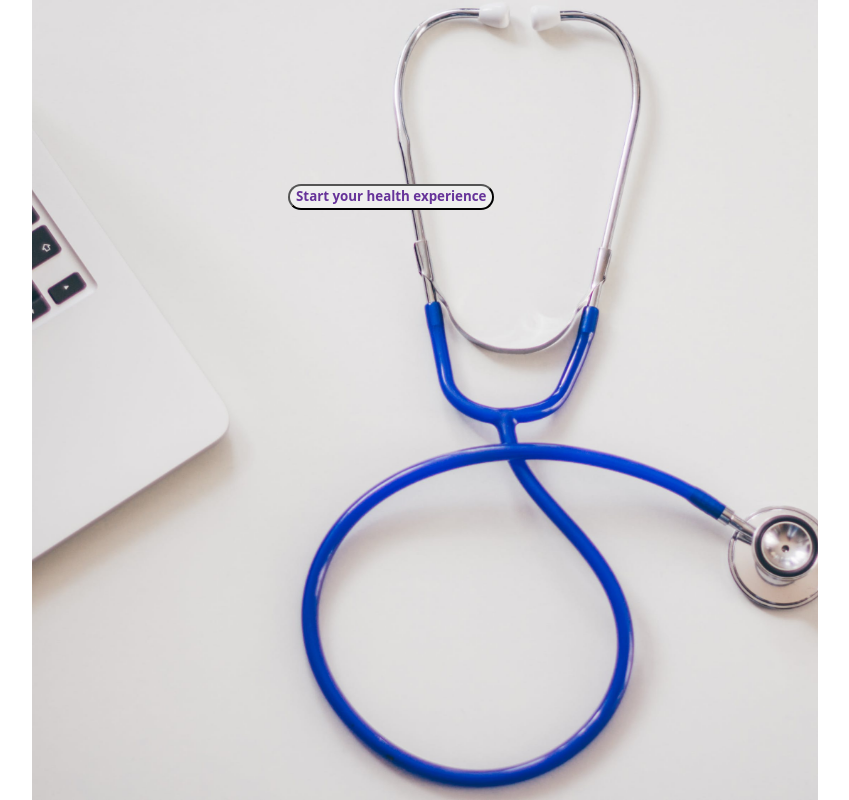
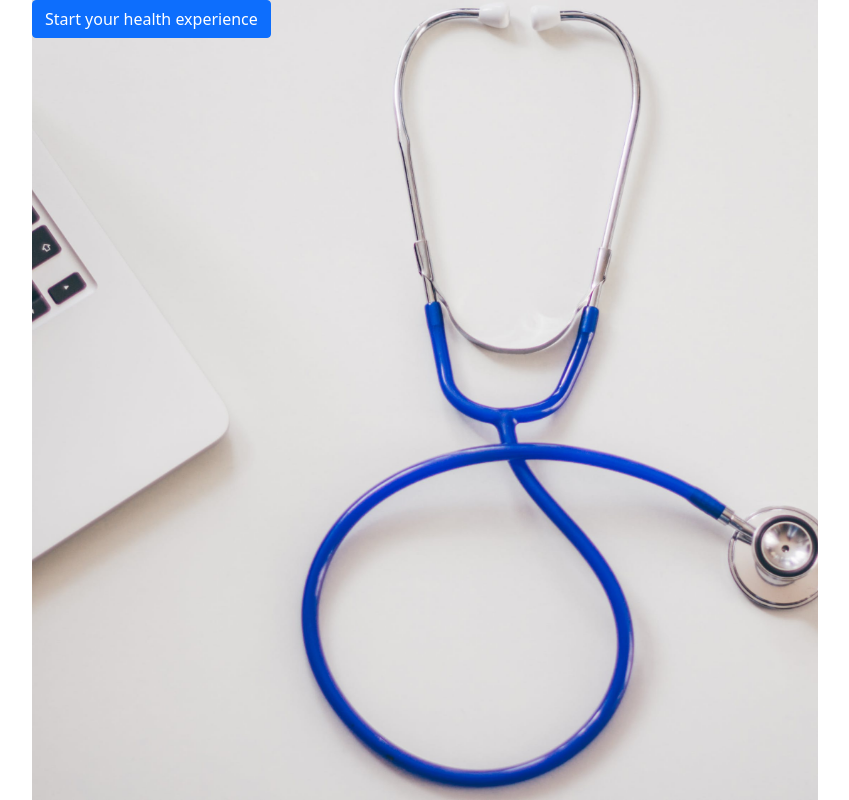
Before and after one commit to ahmetbozaci/recovon-frontend, a React (Create React App) app: page / in a window 1280 px wide. Shown: the whole page, without its empty margins (200-1049 px from the left). Built offline with nearby package versions, Linux system fonts and the light colour scheme; no server answers.

Commit message:
add button

```diff
--- /dev/null
+++ b/src/assets/style/logoutPage.css
@@ -0,0 +1,9 @@
+
+
+.welcomelg {
+  background-image: url("../images/first-page.jpeg");
+}
+
+.first-page-button {
+    color: white !important;
+}
--- a/src/components/LogoutPage.js
+++ b/src/components/LogoutPage.js
@@ -1,20 +1,17 @@
 import React from 'react';
 import { Link } from 'react-router-dom';
-import '../app.css';
+// import '../app.css';
+import '../assets/style/logoutPage.css';
 
 function Logout() {
   return (
     <section className="mainlogout">
-
       <div className="welcomelg">
-        <div className="hg">
-          {/* <h1 className="hg">Docstagram</h1> */}
-        </div>
         {/* <div className="hg3">
           <h1>Be HAPPY,</h1>
           <h1> Be HEALTHY</h1>
         </div> */}
-        <button className="downbtn" type="button"><Link to="signup" className="createapp"> Start your health experience </Link></button>
+        <Link to="login"><button type="button" className="btn btn-primary first-page-button"> Start your health experience </button></Link>
       </div>
     </section>
   );
```
